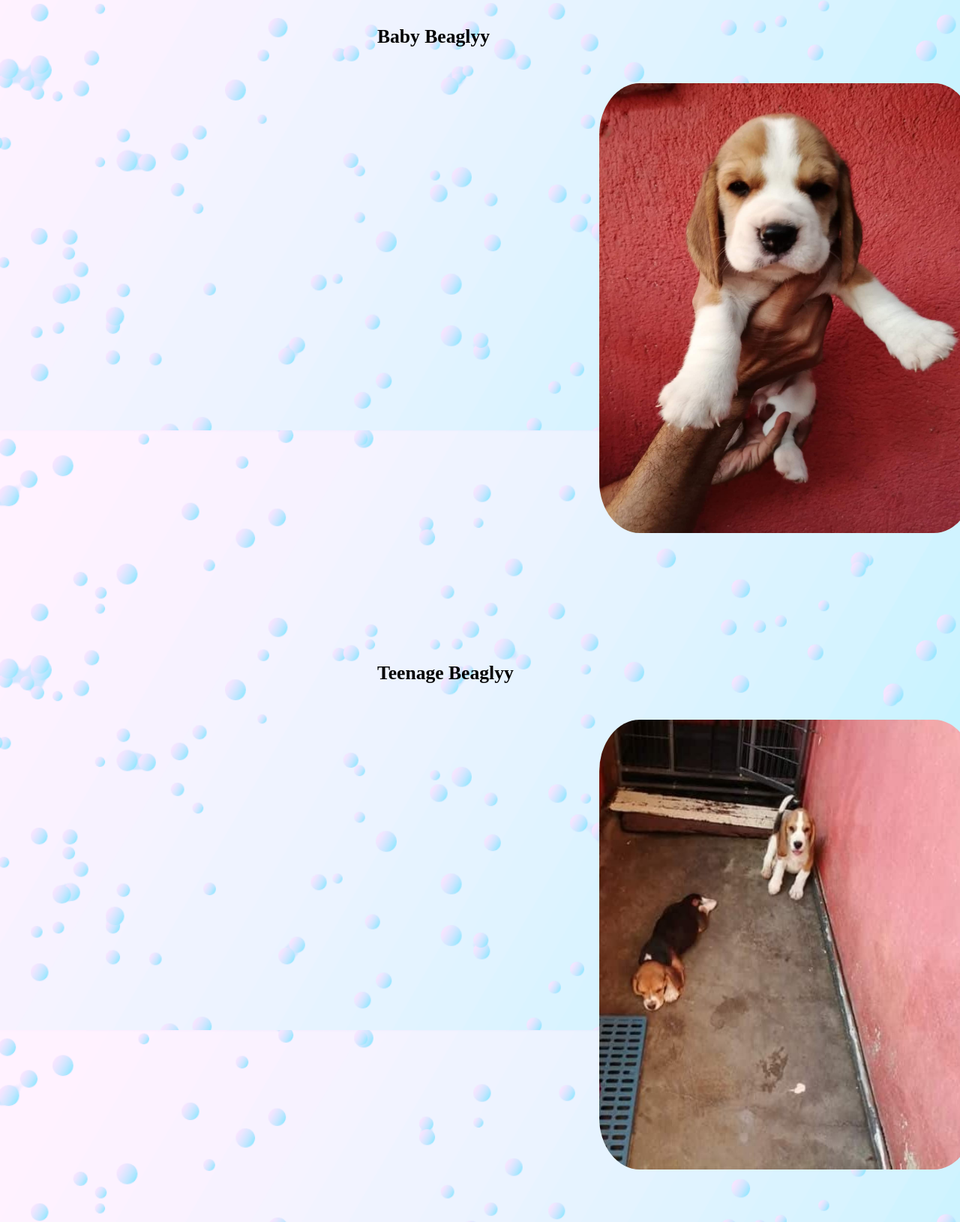
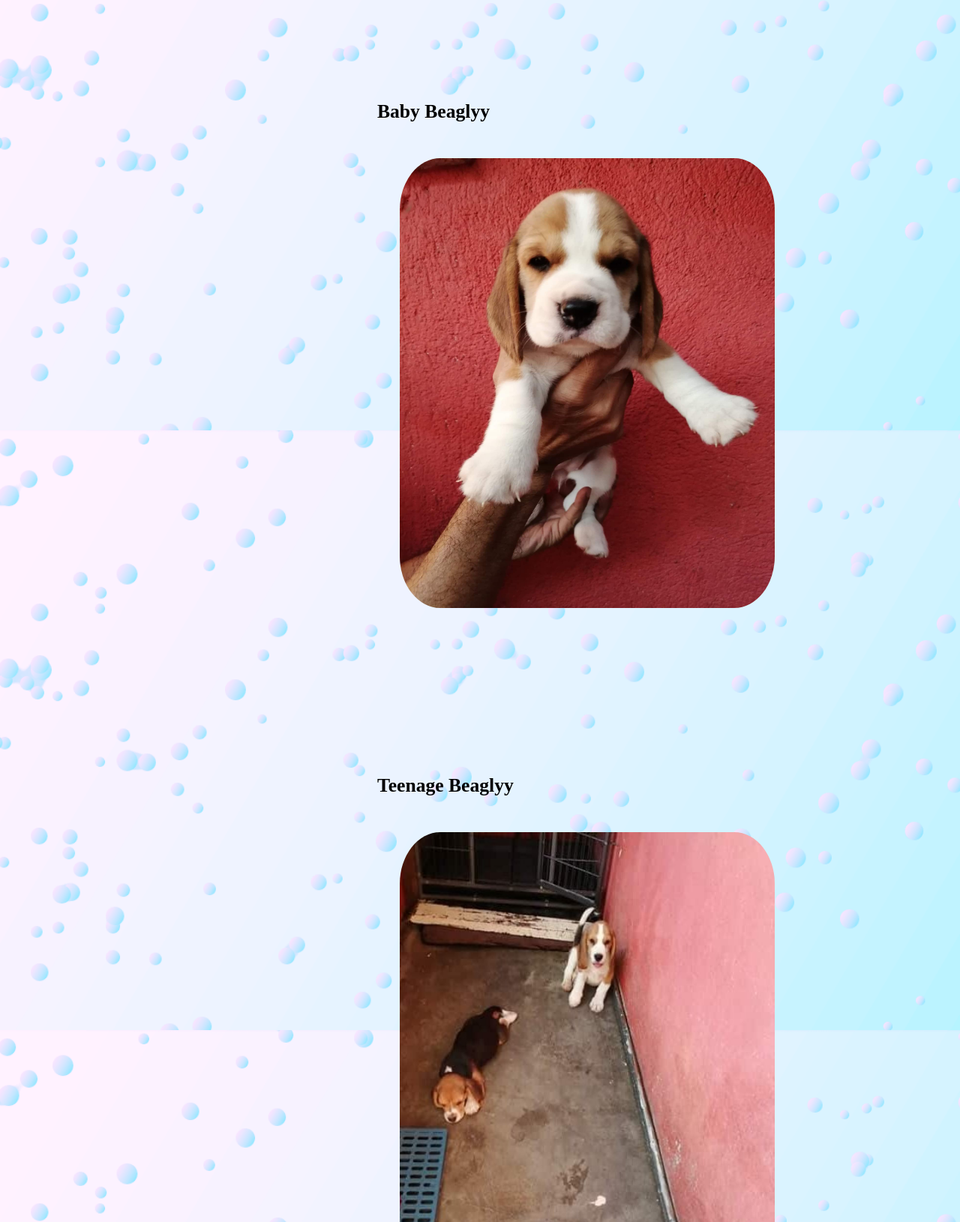
Before and after one commit to shiderrey/LifeOfBeaglyy, a plain HTML site: page index.html in a window 1280 px wide. Shown: the part 1026-2656 px from the top of the page at 75% size. Drawn offline with Linux system fonts and the light colour scheme; a web font is replaced by a local one.

Commit message:
Update 3 index.html

```diff
--- a/index.html
+++ b/index.html
@@ -78,10 +78,10 @@ max-width:200px;" src="beaglyy/b-main.jpg" >
 
 
 <div class="cont2">
-  <h1 style="font-size:160%">Baby Beaglyy</h1>
-  <center>
+  <h1 style="font-size:160%; padding-top:100px;">Baby Beaglyy</h1>
 
-	<div style="max-width:100px">
+
+	<div style="max-width:100px;padding-bottom:50px ">
   <img class="mySlides" src="beaglyy/b1.jpg" style="width:500px;height:600px;">
   <img class="mySlides" src="beaglyy/b2.jpg" style="width:500px;height:600px;">
   <img class="mySlides" src="beaglyy/b3.jpg" style="width:500px;height:600px;">
@@ -97,14 +97,12 @@ max-width:200px;" src="beaglyy/b-main.jpg" >
   <img class="mySlides" src="beaglyy/b13.jpg" style="width:500px;height:600px;">
   <img class="mySlides" src="beaglyy/b14.jpg" style="width:500px;height:600px;">
 	</div>
-	</center>
 	</div>
 
 <div class="cont2">
   <h1 style="font-size:160%; padding-top:100px;">Teenage Beaglyy</h1>
-  <center>
 
-	<div style="max-width:100px">
+	<div style="max-width:100px; padding-bottom:50px">
   <img class="mySlides2" src="beaglyy/teen/b1.jpg" style="width:500px;height:600px;">
   <img class="mySlides2" src="beaglyy/teen/b2.jpg" style="width:500px;height:600px;">
   <img class="mySlides2" src="beaglyy/teen/b3.jpg" style="width:500px;height:600px;">
@@ -114,14 +112,12 @@ max-width:200px;" src="beaglyy/b-main.jpg" >
   <img class="mySlides2" src="beaglyy/teen/b7.jpg" style="width:500px;height:600px;">
   <img class="mySlides2" src="beaglyy/teen/b8.jpg" style="width:500px;height:600px;">
 	</div>
-	</center>
 	</div>
 
 <div class="cont3">
-  <h1 style="font-size:160%; padding-top:100px;">Adult Beaglyy</h1>
-  <center>
+  <h1 style="font-size:160%; padding-top:100px">Adult Beaglyy</h1>
 
-	<div style="max-width:100px">
+	<div style="max-width:100px; padding-bottom:200px">
   <img class="mySlides3" src="beaglyy/adult/bb1.jpg" style="width:500px;height:600px;">
 <img class="mySlides3" src="beaglyy/adult/bb2.jpg" style="width:500px;height:600px;">
 <img class="mySlides3" src="beaglyy/adult/bb3.jpg" style="width:500px;height:600px;">
@@ -131,10 +127,7 @@ max-width:200px;" src="beaglyy/b-main.jpg" >
 <img class="mySlides3" src="beaglyy/adult/bb7.jpg" style="width:500px;height:600px;">
 <img class="mySlides3" src="beaglyy/adult/bb8.jpg" style="width:500px;height:600px;">
 <img class="mySlides3" src="beaglyy/adult/bb9.jpg" style="width:500px;height:600px;">
-
-
 	</div>
-	</center>
 	</div>
 
 <div class="cred">
```
